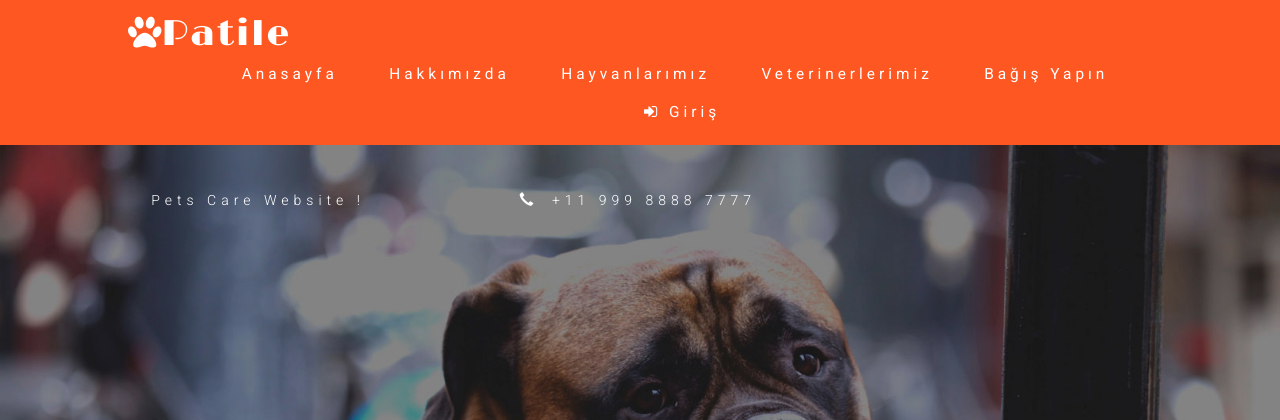
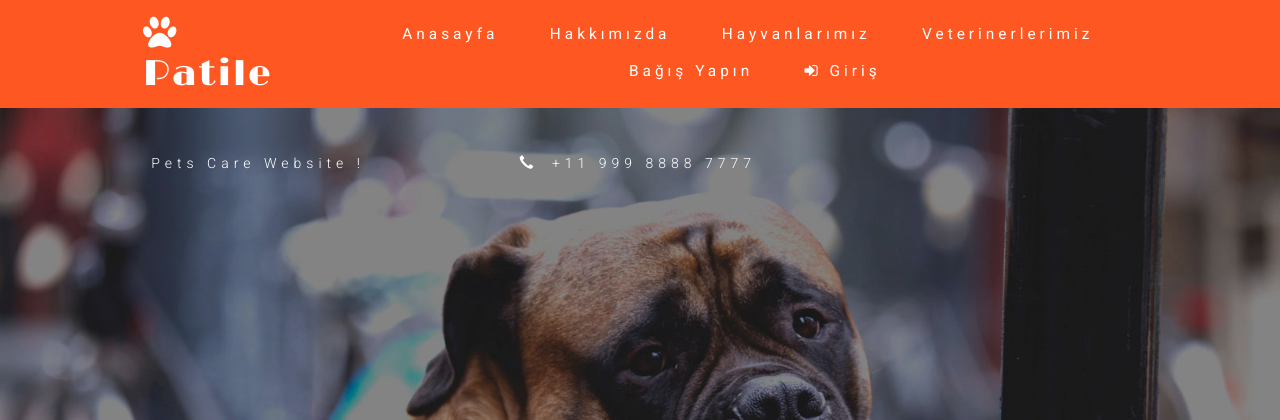
Before and after one commit to patile/patile, a Django app: page / in a window 1280 px wide. Shown: the top 420 px of the page. Run offline with Django 3.2, Linux system fonts and the light colour scheme; some libraries are stand-ins or nearby versions; some web fonts are replaced.

Commit message:
navbar düzenlendi.

```diff
--- a/Patile/home/templates/navbar.html
+++ b/Patile/home/templates/navbar.html
@@ -4,6 +4,7 @@
 
     <div class="top-nav w3-agiletop">
         <div class="agile_inner_nav_w3ls">
+            <div class="col-md-2">
                 <div class="navbar-header w3llogo">
                     <button type="button" class="navbar-toggle collapsed" data-toggle="collapse" data-target="#bs-example-navbar-collapse-1">
                         <span class="sr-only">Toggle navigation</span>
@@ -11,10 +12,13 @@
                         <span class="icon-bar"></span>
                         <span class="icon-bar"></span>
                     </button>
+
                     <h1><i class="fa fa-paw" aria-hidden="true" style="color: white;"></i><a href="index.html">Patile</a></h1>
+                </div>
             </div>
             <!-- Collect the nav links, forms, and other content for toggling -->
             <div class="collapse navbar-collapse" id="bs-example-navbar-collapse-1">
+                <div class="col-md-10">
                     <div class="w3menu navbar-left">
                         <ul class="nav navbar">
                             <li><a href="" class="active">Anasayfa</a></li>
@@ -25,6 +29,8 @@
                             <li><a class="sign" href="#" data-toggle="modal" data-target="#myModal2"><i class="fa fa-sign-in" aria-hidden="true"></i> Giriş</a></li>
                         </ul>
                     </div>
+                </div>
+
 
                 <div class="clearfix"> </div>
             </div>
```
Lines whose indentation alone changed are shown as unchanged.
